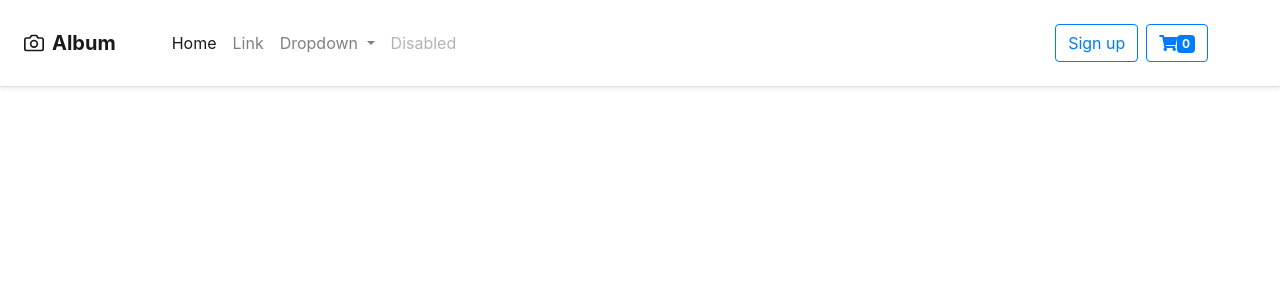
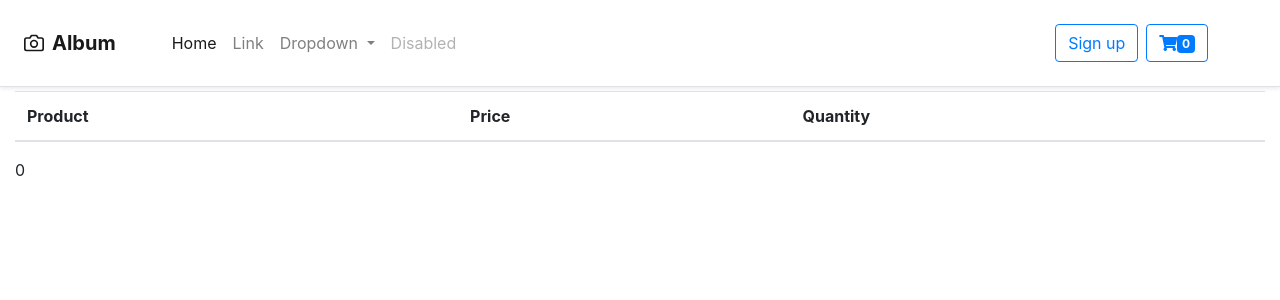
Before and after one commit to muatik/vuejs-example, a Vue app: page /#/cart in a window 1280 px wide. Shown: the top 300 px of the page. Built offline with nearby package versions, Linux system fonts and the light colour scheme.

Commit message:
list products in cart

```diff
--- /dev/null
+++ b/src/components/Cart.vue
@@ -0,0 +1,51 @@
+<template>
+  <div class="container-fluid">
+    <table class="table">
+      <thead>
+        <tr>
+          <th scope="col">Product</th>
+          <th scope="col">Price</th>
+          <th scope="col">Quantity</th>
+        </tr>
+      </thead>
+      <tbody>
+        <tr v-for="(orderLine, index) in orderLines" :key="index">
+          <td>
+            <div class="media">
+              <img class="align-self-start mr-3" :src="orderLine.product.image" height="60">
+              <div class="media-body">
+                <h5 class="mt-0">{{orderLine.product.title}}</h5>
+                <!-- <p>Cras sit amet nibh libero, in gravida nulla. Nulla vel metus scelerisque ante sollicitudin. Cras purus odio, vestibulum in vulputate at, tempus viverra turpis. Fusce condimentum nunc ac nisi vulputate fringilla. Donec lacinia congue felis in faucibus.</p> -->
+                <p><a href="" @click.prevent="removeFromCard(orderLine)">Delete</a></p>
+              </div>
+            </div>
+
+          </td>
+          <td>{{orderLine.product.price}}</td>
+          <td>{{orderLine.quantity}}</td>
+        </tr>
+      </tbody>
+    </table>
+
+    {{totalAmount}}
+  </div>
+</template>
+
+<script>
+export default {
+  name: 'Cart',
+  computed: {
+    totalAmount () {
+      return this.$store.getters['cartStore/totalAmount']
+    },
+    orderLines () {
+      return this.$store.state.cartStore.orderLines
+    }
+  },
+  methods: {
+    removeFromCard (orderLine) {
+      this.$store.commit('cartStore/removeOrderLine', orderLine)
+    }
+  },
+}
+</script>
--- a/src/entities/OrderLine.js
+++ b/src/entities/OrderLine.js
@@ -1,8 +1,11 @@
+import shortid from 'shortid'
 export default class OrderLine {
+  id
   product
   quantity
 
   constructor (product, quantity) {
+    this.id = shortid.generate()
     this.product = product
     this.quantity = quantity
   }
--- a/src/router/index.js
+++ b/src/router/index.js
@@ -2,6 +2,7 @@ import Vue from 'vue'
 import Router from 'vue-router'
 import Index from '@/components/Index'
 import ProductDetail from '@/components/ProductDetail'
+import Cart from '@/components/Cart'
 
 Vue.use(Router)
 
@@ -15,6 +16,11 @@ export default new Router({
       path: '/buy/:productId/:productTitle/',
       name: 'ProductDetail',
       component: ProductDetail
+    },
+    {
+      path: '/cart/',
+      name: 'cart',
+      component: Cart
     }
   ]
 })
--- a/src/services/ProductService.js
+++ b/src/services/ProductService.js
@@ -8,7 +8,8 @@ export default {
   },
   findById (productId) {
     // @TODO: fix it
-    return Object.values(products)[0]
+    return products[productId]
+    // return Object.values(products)[0]
   },
   save (product) {
     if (!('id' in product)) {
--- a/src/stores/CartStore.js
+++ b/src/stores/CartStore.js
@@ -4,26 +4,38 @@ export default {
   namespaced: true,
   state: {
     counter: 0,
-    orderLines: []
+    orderLines: {},
+    _orderLinesIndex: {}
   },
   getters: {
     totalAmount (state) {
       if (state.orderLines.length < 2) {
         return 0
       }
-      return state.orderLines.reduce((initialOrderLine, orderLine) => {
+      return Object.values(state.orderLines).reduce((initialOrderLine, orderLine) => {
         return initialOrderLine + orderLine.getAmount()
       }, 0)
     }
   },
   mutations: {
     addOrderLine (state, orderLine) {
-      state.orderLines.push(orderLine)
-      state.counter++
+      const id = orderLine.product.id
+      if (id in state.orderLines) {
+        state.orderLines[id].quantity++
+      } else {
+        Vue.set(state.orderLines, id, orderLine)
+        state.counter++
+      }
     },
     removeOrderLine (state, orderLine) {
-      Vue.delete(state.orderLines, orderLine.id, orderLine)
-      state.counter--
+      const id = orderLine.product.id
+      const _orderLine = state.orderLines[id]
+      if (_orderLine.quantity === 1) {
+        Vue.delete(state.orderLines, id, orderLine)
+        state.counter--
+      } else {
+        _orderLine.quantity--
+      }
     }
   }
 }
```
